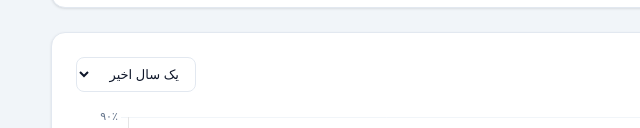
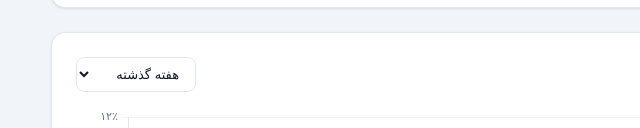
Before and after one commit to Palutina9/Automotive-ETF-funds, a plain HTML site: page index.html in a window 1280 px wide. Shown: the part 824-952 px from the top of the page, 23-663 px from the left. Drawn offline with nearby package versions, Linux system fonts and the light colour scheme; a small style sheet from the web is missing.

Commit message:
Update index.html

```diff
--- a/index.html
+++ b/index.html
@@ -843,7 +843,7 @@ function setupTsePeriodSelect(state) {
   if (!select) return;
   const options = TSE_PERIOD_KEYS.map(k => ({ value: k, label: PERIOD_LABELS[k] }));
   select.innerHTML = options.map(o => '<option value="' + o.value + '">' + o.label + '</option>').join("");
-  select.value = "SIMPLE_YEARLY";
+  select.value = "SIMPLE_WEEKLY";
   select.onchange = () => renderTseChart(state, select.value);
   renderTseChart(state, select.value);
 }
```
